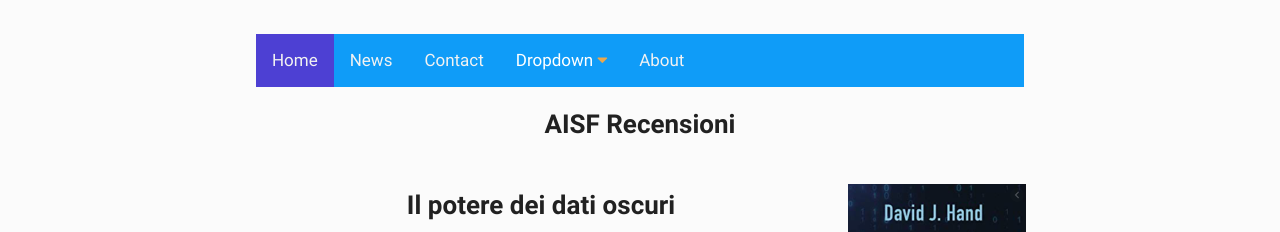
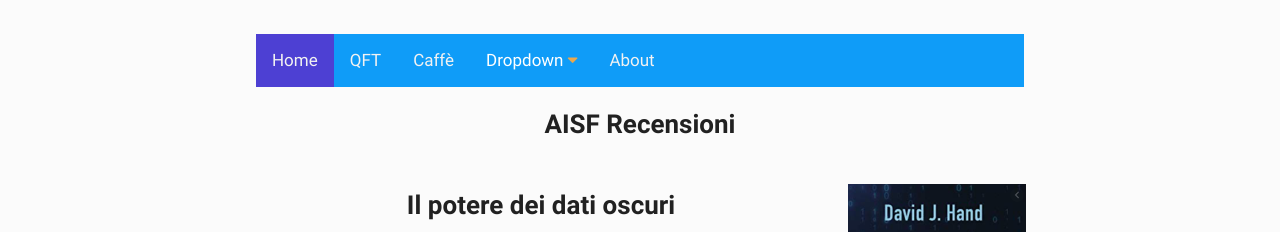
Before and after one commit to ai-sf/aisf_perugia, a Jekyll site: the page built from recensioni/Rec2.html, in a window 1280 px wide. Shown: the top 232 px of the page. Built offline with Jekyll 4.4.1, drawn with Linux system fonts in a browser that asks for light colours; nearby versions of some CDN libraries.

Commit message:
Update Rec2.html

```diff
--- a/recensioni/Rec2.html
+++ b/recensioni/Rec2.html
@@ -150,15 +150,15 @@ body {margin:0;font-family:Arial}
 <link rel="stylesheet" href="https://maxcdn.bootstrapcdn.com/font-awesome/4.7.0/css/font-awesome.min.css">
 
 <div class="topnav" id="myTopnav">
-  <a href="#home" class="active">Home</a>
-  <a href="#news">News</a>
-  <a href="#contact">Contact</a>
+  <a href="/perugia" class="active">Home</a>
+  <a href="/perugia/QFT">QFT</a>
+  <a href="/perugia/CaffèScientifico">Caffè</a>
   <div class="dropdown">
     <button class="dropbtn">Dropdown
       <i class="fa fa-caret-down"></i>
     </button>
     <div class="dropdown-content">
-      <a href="#">Link 1</a>
+      <a href="/perugia/Helios"> Helios</a>
       <a href="#">Link 2</a>
       <a href="#">Link 3</a>
     </div>
```
